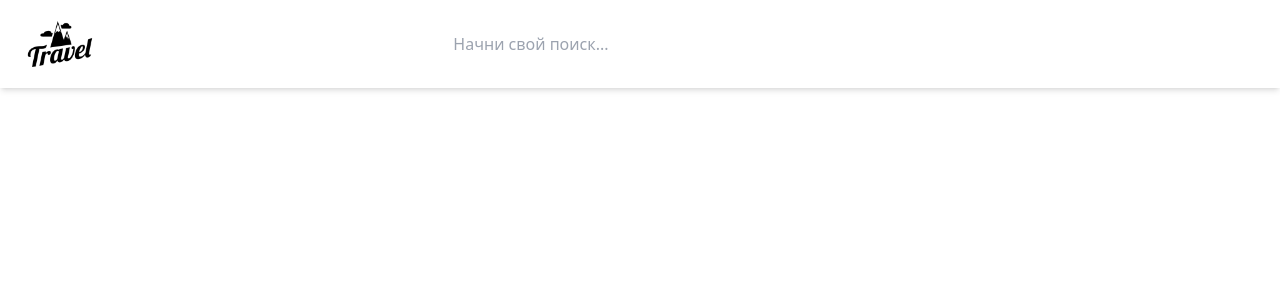
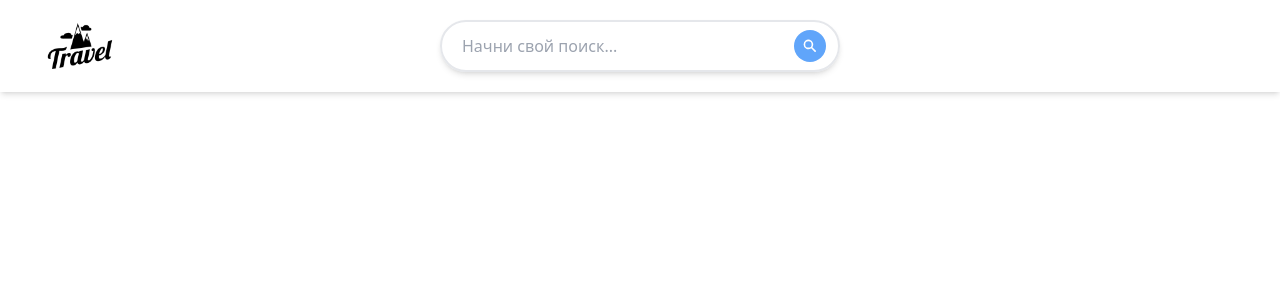
Before and after one commit to lisichkin1/diplom-travel, a Next.js app in the folder travel/: page / in a window 1280 px wide. Shown: the top 300 px of the page. Built offline with nearby package versions, Linux system fonts and the light colour scheme.

Commit message:
fix:change the config breakpoints

```diff
--- a/travel/tailwind.config.js
+++ b/travel/tailwind.config.js
@@ -4,7 +4,21 @@ module.exports = {
     './components/**/*.{js,ts,jsx,tsx}',
   ],
   theme: {screens: {
-    'mm': '380px',
+    'mm': '450px',
+    'sm': '640px',
+      // => @media (min-width: 640px) { ... }
+
+    'md': '768px',
+      // => @media (min-width: 768px) { ... }
+
+    'lg': '1024px',
+      // => @media (min-width: 1024px) { ... }
+
+    'xl': '1280px',
+      // => @media (min-width: 1280px) { ... }
+
+    '2xl': '1536px',
+      // => @media (min-width: 1536px) { ... }
   },
     extend: {},
   },
```
